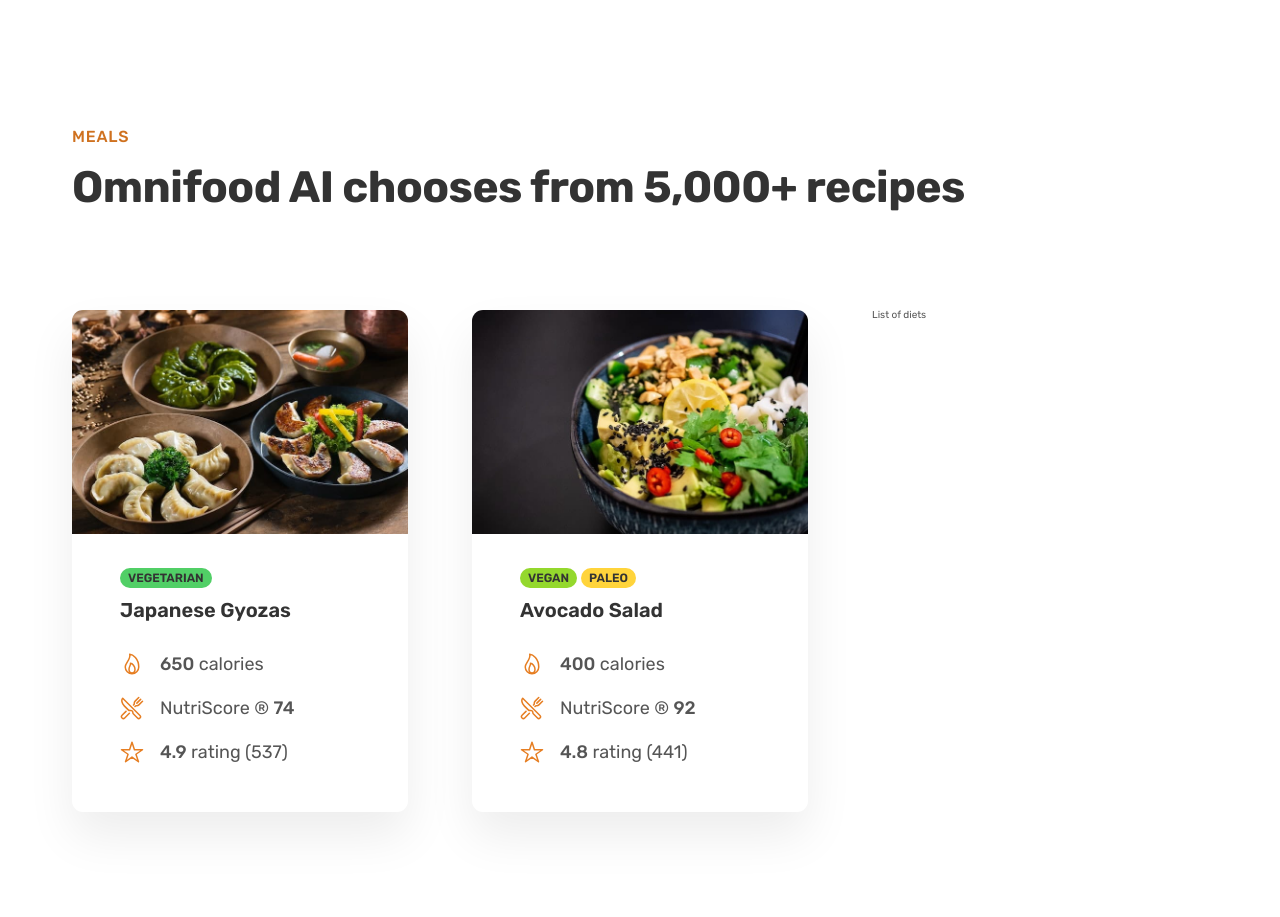
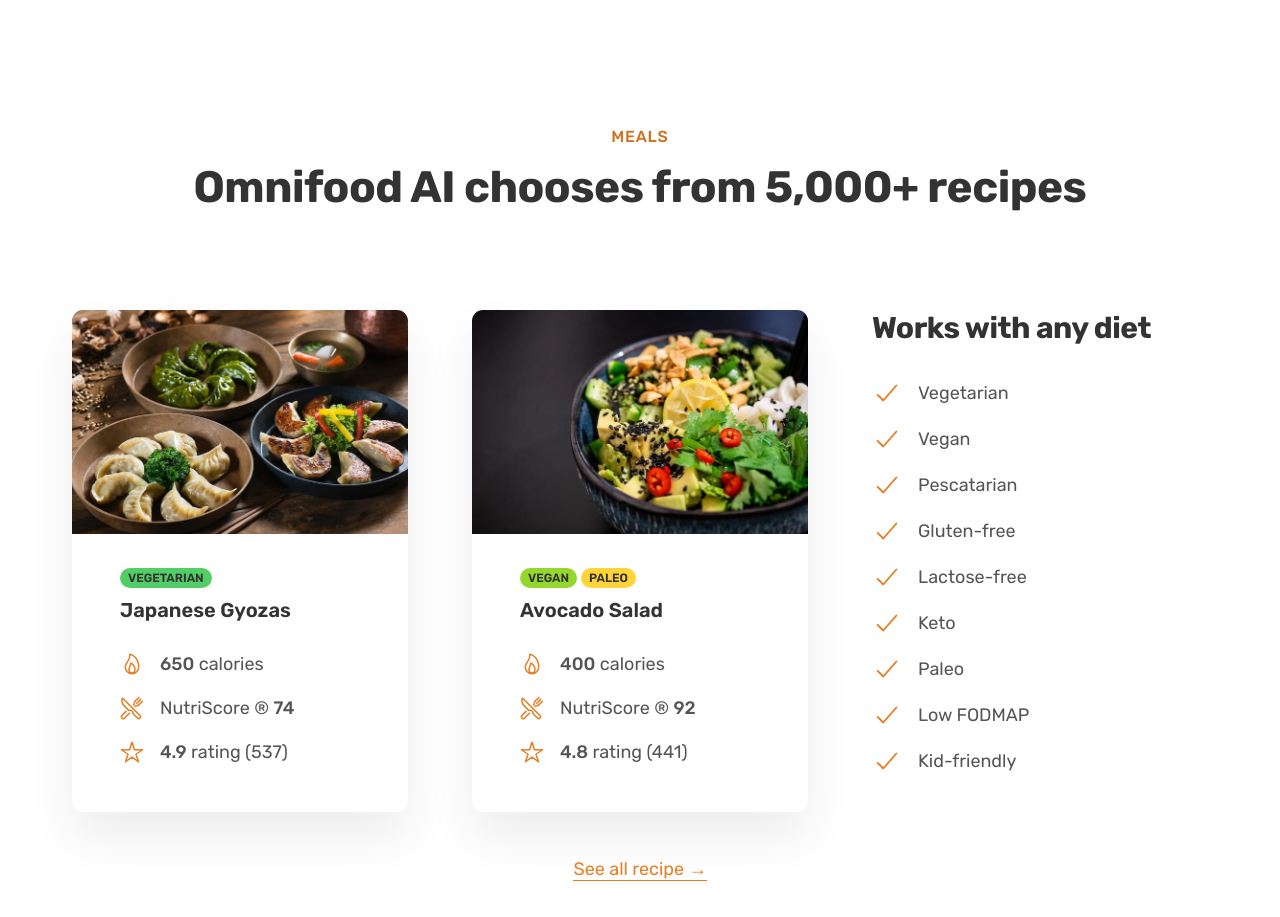
Before and after one commit to mjamecny/omnifood, a plain HTML site: page index.html in a window 1280 px wide. Shown: the part 2580-3497 px from the top of the page. Drawn offline with nearby package versions, Linux system fonts and the light colour scheme.

Commit message:
building the meals section - part 3

```diff
--- a/css/general.css
+++ b/css/general.css
@@ -160,8 +160,35 @@
   box-shadow: inset 0 0 0 3px #fff;
 }
 
+.link:link,
+.link:visited{
+  display: inline-block;
+  color: #e67e22;
+  text-decoration: none;
+  border-bottom: 1px solid currentColor;
+  padding-bottom: 2px;
+
+  transition: all .3s;
+}
+
+.link:hover,
+.link:active{
+  color: #cf711f;
+  border-bottom: 1px solid transparent;
+}
+
+/* HELPER CLASSES */
+
 .margin-right-sm{
   margin-right: 1.6rem !important;
+}
+
+.margin-bottom-md{
+  margin-bottom: 4.8rem !important;
+}
+
+.center-text{
+  text-align: center;
 }
 
 strong {
--- a/css/style.css
+++ b/css/style.css
@@ -218,6 +218,12 @@
   box-shadow: 0 2.4rem 4.8rem rgba(0,0,0,0.075);
   border-radius: 11px;
   overflow: hidden;
+  transition: all .4s;
+}
+
+.meal:hover{
+  transform: translateY(-1.2rem);
+  box-shadow: 0 3.2rem 6.4rem rgba(0,0,0,0.06);
 }
 
 .meal-content {
@@ -281,3 +287,28 @@
 .meal-img {
   width: 100%;
 }
+
+.all-recipes{
+  text-align: center;
+  font-size: 1.8rem;
+}
+
+.list {
+  list-style: none;
+  display: flex;
+  flex-direction: column;
+  gap: 1.6rem;
+}
+
+.list-item {
+  font-size: 1.8rem;
+  display: flex;
+  align-items: center;
+  gap: 1.6rem;
+}
+
+.list-icon {
+  width: 3rem;
+  height: 3rem;
+  color: #e67e22;
+}
--- a/index.html
+++ b/index.html
@@ -107,11 +107,11 @@
         </div>
       </section>
       <section class="section-meals">
-        <div class="container">
+        <div class="container center-text">
           <span class="subheading">Meals</span>
           <h2 class="heading-secondary">Omnifood AI chooses from 5,000+ recipes</h2>
         </div>
-        <div class="container grid grid--3-cols">
+        <div class="container grid grid--3-cols margin-bottom-md">
           <div class="meal">
             <img class="meal-img" src="img/meals/meal-1.jpg" alt="Japanese Gyozas">
             <div class="meal-content">
@@ -159,7 +159,50 @@
               </ul>
             </div>
           </div>
-          <div class="list">List of diets</div>
+          <div class="diets">
+            <h3 class="heading-tertiary">Works with any diet</h3>
+            <ul class="list">
+              <li class="list-item">
+                <ion-icon class="list-icon" name="checkmark-outline"></ion-icon>
+                <span>Vegetarian</span>
+              </li>
+              <li class="list-item">
+                <ion-icon class="list-icon" name="checkmark-outline"></ion-icon>
+                <span>Vegan</span>
+              </li>
+              <li class="list-item">
+                <ion-icon class="list-icon" name="checkmark-outline"></ion-icon>
+                <span>Pescatarian</span>
+              </li>
+              <li class="list-item">
+                <ion-icon class="list-icon" name="checkmark-outline"></ion-icon>
+                <span>Gluten-free</span>
+              </li>
+              <li class="list-item">
+                <ion-icon class="list-icon" name="checkmark-outline"></ion-icon>
+                <span>Lactose-free</span>
+              </li>
+              <li class="list-item">
+                <ion-icon class="list-icon" name="checkmark-outline"></ion-icon>
+                <span>Keto</span>
+              </li>
+              <li class="list-item">
+                <ion-icon class="list-icon" name="checkmark-outline"></ion-icon>
+                <span>Paleo</span>
+              </li>
+              <li class="list-item">
+                <ion-icon class="list-icon" name="checkmark-outline"></ion-icon>
+                <span>Low FODMAP</span>
+              </li>
+              <li class="list-item">
+                <ion-icon class="list-icon" name="checkmark-outline"></ion-icon>
+                <span>Kid-friendly</span>
+              </li>
+            </ul>
+          </div>
+        </div>
+        <div class="container all-recipes">
+          <a href="#" class="link">See all recipe &rarr;</a>
         </div>
       </section>
     </main>
```
